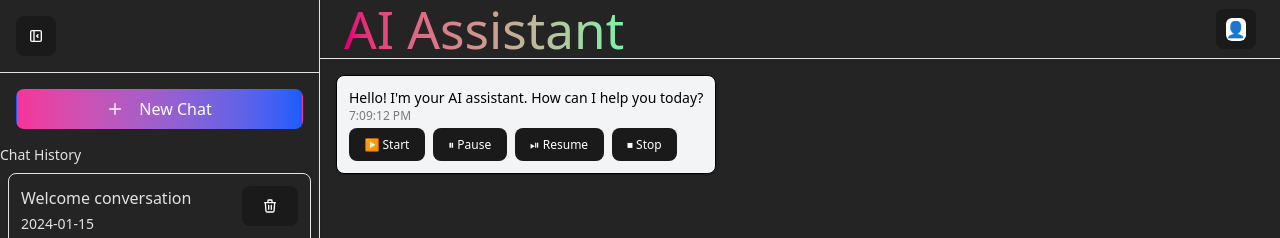
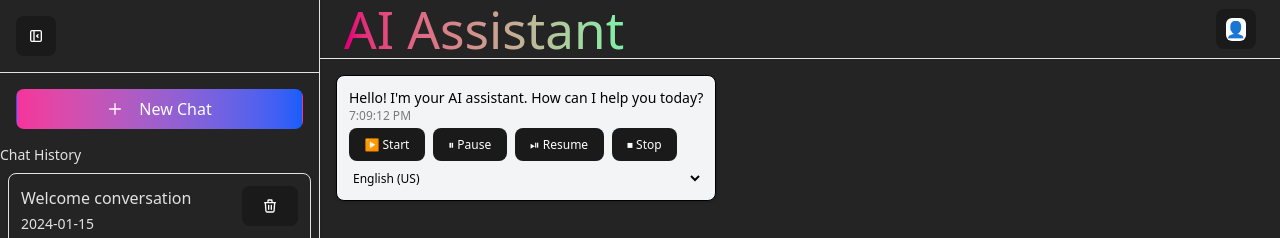
Before and after one commit to Bharat8327/NLP_CHAT_BOT, a React (Vite) app in the folder client/: page / in a window 1280 px wide. Shown: the top 238 px of the page. Built offline with nearby package versions, Linux system fonts and the light colour scheme; no server answers; the HTML template or start-up script is replaced by a standard one.

Commit message:
support multi language voice

```diff
--- a/client/src/components/ChatInterface.jsx
+++ b/client/src/components/ChatInterface.jsx
@@ -9,13 +9,19 @@ const socket = io(import.meta.env.VITE_BACKEND_URL);
 
 // 🔊 SpeechControls Component
 function SpeechControls({ text }) {
-  const [utterance, setUtterance] = useState(null);
   const [isSpeaking, setIsSpeaking] = useState(false);
+  const [lang, setLang] = useState('en-US');
 
   const startSpeaking = () => {
-    window.speechSynthesis.cancel(); // stop any ongoing speech
+    window.speechSynthesis.cancel();
     const u = new SpeechSynthesisUtterance(text);
-    setUtterance(u);
+    u.lang = lang;
+
+    // pick a matching voice if available
+    const voices = window.speechSynthesis.getVoices();
+    const match = voices.find((v) => v.lang === lang);
+    if (match) u.voice = match;
+
     window.speechSynthesis.speak(u);
     setIsSpeaking(true);
   };
@@ -36,11 +42,25 @@ function SpeechControls({ text }) {
   };
 
   return (
-    <div className="flex gap-2 mt-1 text-xs text-white">
-      <button onClick={startSpeaking}>▶️ Start</button>
-      <button onClick={pauseSpeaking}>⏸ Pause</button>
-      <button onClick={resumeSpeaking}>⏯ Resume</button>
-      <button onClick={stopSpeaking}>⏹ Stop</button>
+    <div className="flex flex-col gap-2 mt-1 text-xs text-white">
+      <div className="flex gap-2">
+        <button onClick={startSpeaking}>▶️ Start</button>
+        <button onClick={pauseSpeaking}>⏸ Pause</button>
+        <button onClick={resumeSpeaking}>⏯ Resume</button>
+        <button onClick={stopSpeaking}>⏹ Stop</button>
+      </div>
+      <select
+        value={lang}
+        onChange={(e) => setLang(e.target.value)}
+        className="text-black text-xs"
+      >
+        <option value="en-US">English (US)</option>
+        <option value="hi-IN">Hindi</option>
+        <option value="es-ES">Spanish</option>
+        <option value="fr-FR">French</option>
+        <option value="zh-CN">Chinese</option>
+        <option value="ar-SA">Arabic</option>
+      </select>
     </div>
   );
 }
@@ -52,6 +72,7 @@ export default function ChatInterface({ currentChatId, onChatChange }) {
   const [uploadedFiles, setUploadedFiles] = useState([]);
   const [isTyping, setIsTyping] = useState(false);
   const [lastBotMessage, setLastBotMessage] = useState('');
+  const [inputLang, setInputLang] = useState('en-US'); // 🌍 language for sending
 
   const fileInputRef = useRef(null);
   const textareaRef = useRef(null);
@@ -93,6 +114,7 @@ export default function ChatInterface({ currentChatId, onChatChange }) {
       content: inputValue,
       timestamp: new Date().toLocaleTimeString(),
       files: uploadedFiles.length ? uploadedFiles : undefined,
+      lang: inputLang, // 🌍 store language
     };
 
     const updated = [...messages, userMessage];
@@ -107,7 +129,6 @@ export default function ChatInterface({ currentChatId, onChatChange }) {
     setIsTyping(true);
     let cleanResponse = '';
 
-    // Streaming chunks
     const onChunk = (chunk) => {
       cleanResponse += chunk;
       setMessages((prev) => {
@@ -124,7 +145,6 @@ export default function ChatInterface({ currentChatId, onChatChange }) {
       });
     };
 
-    // Done
     const onDone = () => {
       setIsTyping(false);
       setLastBotMessage(cleanResponse);
@@ -166,6 +186,7 @@ export default function ChatInterface({ currentChatId, onChatChange }) {
 
     socket.emit('send_message', {
       text: inputValue,
+      lang: inputLang, // 🌍 send language to backend
       files: uploadedFiles.map((f) => ({
         name: f.name,
         type: f.type,
@@ -174,7 +195,6 @@ export default function ChatInterface({ currentChatId, onChatChange }) {
     });
   };
 
-  // Voice sends text here
   const sendVoiceText = (text) => {
     setInputValue(text);
     setTimeout(handleSend, 200);
@@ -222,7 +242,7 @@ export default function ChatInterface({ currentChatId, onChatChange }) {
               <p className="text-sm whitespace-pre-wrap">{m.content}</p>
               <p className="text-xs opacity-50">{m.timestamp}</p>
 
-              {/* 🔊 Add speech controls for bot messages */}
+              {/* 🔊 Speech controls for bot messages */}
               {m.type.includes('bot') && <SpeechControls text={m.content} />}
             </CustomCard>
           </div>
```
